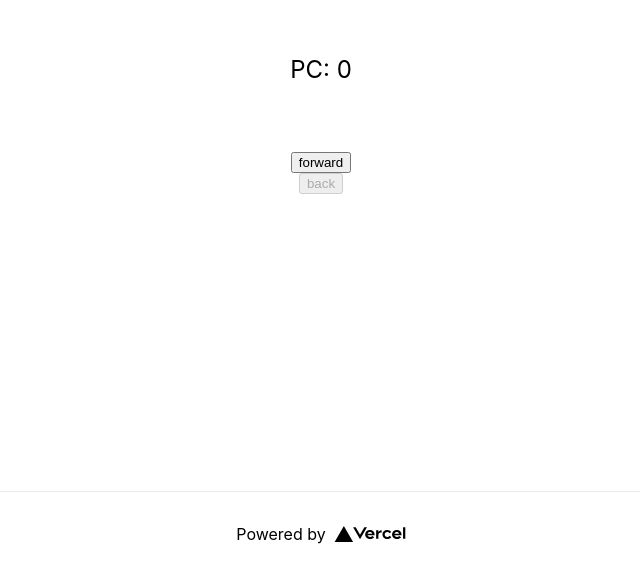
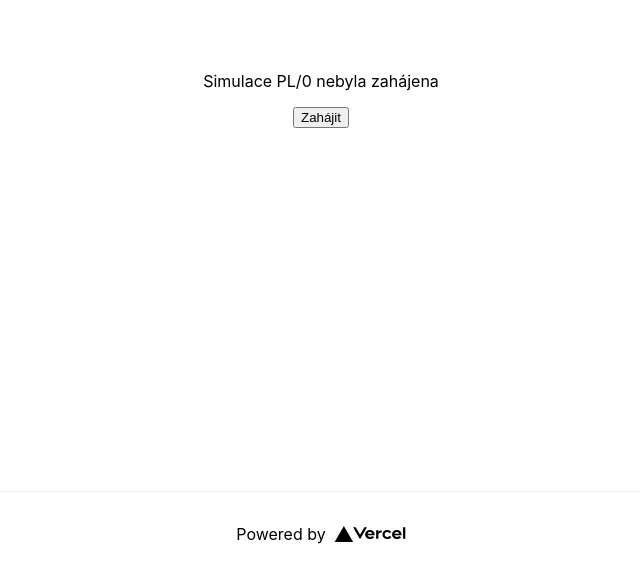
Before and after one commit to SpeekeR99/ZS23_FJP_PL0_INTERPRETER_Kimlova_Zappe, a Next.js app in the folder pl0/: page / in a window 1280 px wide. Shown: the part 309-885 px from the top of the page, without its empty margins (319-959 px from the left). Built offline with nearby package versions, Linux system fonts and the light colour scheme.

Commit message:
Model defined

```diff
--- a/pl0/core/model.ts
+++ b/pl0/core/model.ts
@@ -1,3 +1,60 @@
 export interface DataModel {
     pc: number;
+    base: number;
+    sp: number;
+
+    stack: Stack;
+    heap: Heap;
 }
+
+export interface Stack {
+    maxSize: number;
+
+    stackItems: StackItem[];
+    stackFrames: StackFrame[];
+}
+export interface StackItem {
+    value: number;
+    // informace o položce ve stacku
+}
+export interface StackFrame {
+    index: number;
+    size: number;
+}
+
+export interface Heap {
+    size: number;
+    blocks: HeapBlock[];
+}
+export interface HeapBlock {
+    index: number;
+    size: number;
+    empty: boolean;
+
+    values: number[];
+}
+
+export enum InstructionType {
+    INT,
+    NEW,
+}
+export interface Instruction {
+    index: number;
+    instruction: InstructionType;
+    level: number;
+    parameter: number;
+}
+
+export interface InstructionStepParameters {
+    model: DataModel;
+    instructions: Instruction[];
+    input: string;
+}
+export interface InstructionStepResult {
+    isEnd: boolean;
+
+    wasInputUsed: boolean;
+    output: string;
+
+    warnings: string[];
+}
--- a/pl0/core/operations.ts
+++ b/pl0/core/operations.ts
@@ -1,5 +1,38 @@
-import { DataModel } from './model';
+import {
+    DataModel,
+    Instruction,
+    InstructionStepParameters,
+    InstructionStepResult,
+} from './model';
 
-export function IncreasePC(model: DataModel) {
-    model.pc++;
+export function InitModel(stackMaxSize: number, heapSize: number): DataModel {
+    const m: DataModel = {
+        pc: 0,
+        base: 0,
+        sp: 0,
+
+        stack: {
+            maxSize: stackMaxSize,
+            stackItems: [],
+            stackFrames: [],
+        },
+
+        heap: {
+            size: heapSize,
+            blocks: [{ index: 0, size: heapSize, empty: true, values: [] }],
+        },
+    };
+
+    return m;
 }
+
+export function NextStep(pars: InstructionStepParameters): InstructionStepResult {
+    pars.model.pc++;
+
+    return {
+        isEnd: false,
+        wasInputUsed: false,
+        output: '',
+        warnings: [],
+    };
+}
--- a/pl0/pages/index.tsx
+++ b/pl0/pages/index.tsx
@@ -4,12 +4,11 @@ import Image from 'next/image';
 import styles from '../styles/Home.module.css';
 import * as core from '../core/index';
 import { useState } from 'react';
-import { DataModel } from '../core/model';
+import { DataModel, InstructionStepParameters } from '../core/model';
+import { InitModel } from '../core/operations';
 
 const Home: NextPage = () => {
-    const [model, setModel] = useState<DataModel>({
-        pc: 0,
-    });
+    const [model, setModel] = useState<DataModel | null>(null);
     const [models, setModels] = useState<DataModel[]>([]);
 
     return (
@@ -26,6 +25,22 @@ const Home: NextPage = () => {
             <main className={styles.main}>
                 <h1 className={styles.title}></h1>
 
+                {model == null && (
+                    <>
+                        <p>Simulace PL/0 nebyla zahájena</p>{' '}
+                        <button
+                            onClick={() => {
+                                const m = InitModel(1024 * 512, 5000);
+                                models.push(JSON.parse(JSON.stringify(m)));
+                                setModel({ ...m });
+                            }}
+                        >
+                            Zahájit
+                        </button>
+                    </>
+                )}
+                {model && (
+                    <>
                         <p className={styles.description}>
                             PC: {model.pc} <br />
                         </p>
@@ -33,11 +48,21 @@ const Home: NextPage = () => {
                         <button
                             onClick={() => {
                                 models.push(JSON.parse(JSON.stringify(model)));
-                        core.Operations.IncreasePC(model);
+                                try {
+                                    const pars: InstructionStepParameters = {
+                                        model,
+                                        instructions: [],
+                                        input: '',
+                                    };
+                                    const result = core.Operations.NextStep(pars);
+                                } catch (e) {
+                                    alert((e as Error).message);
+                                }
+
                                 setModel({ ...model });
                             }}
                         >
-                    forward
+                            next step -&gt;
                         </button>
                         <button
                             disabled={models.length < 1}
@@ -46,8 +71,10 @@ const Home: NextPage = () => {
                                 models.pop();
                             }}
                         >
-                    back
+                            back -&lt;
                         </button>
+                    </>
+                )}
             </main>
 
             <footer className={styles.footer}>
```
Lines whose indentation alone changed are shown as unchanged.
